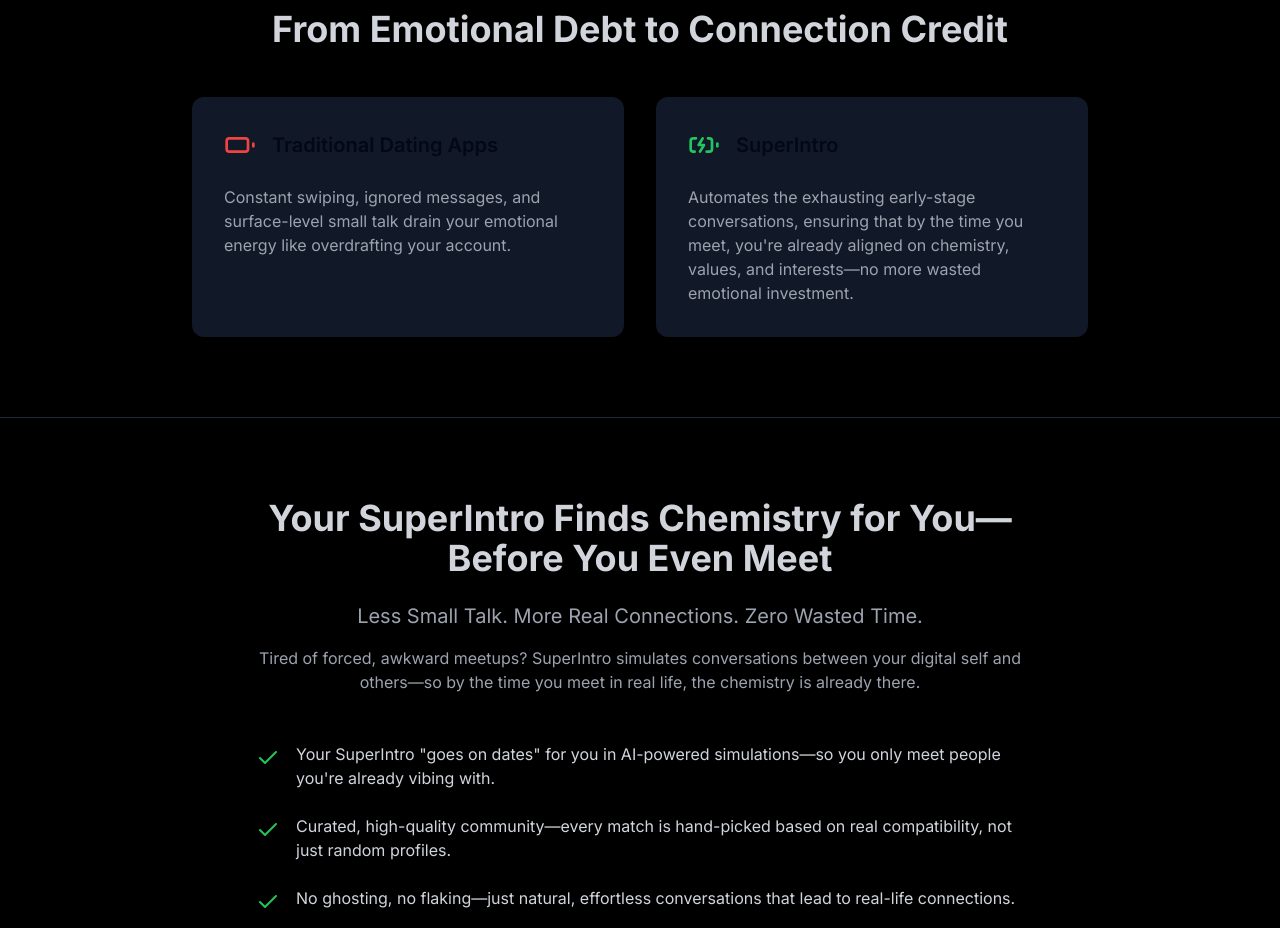
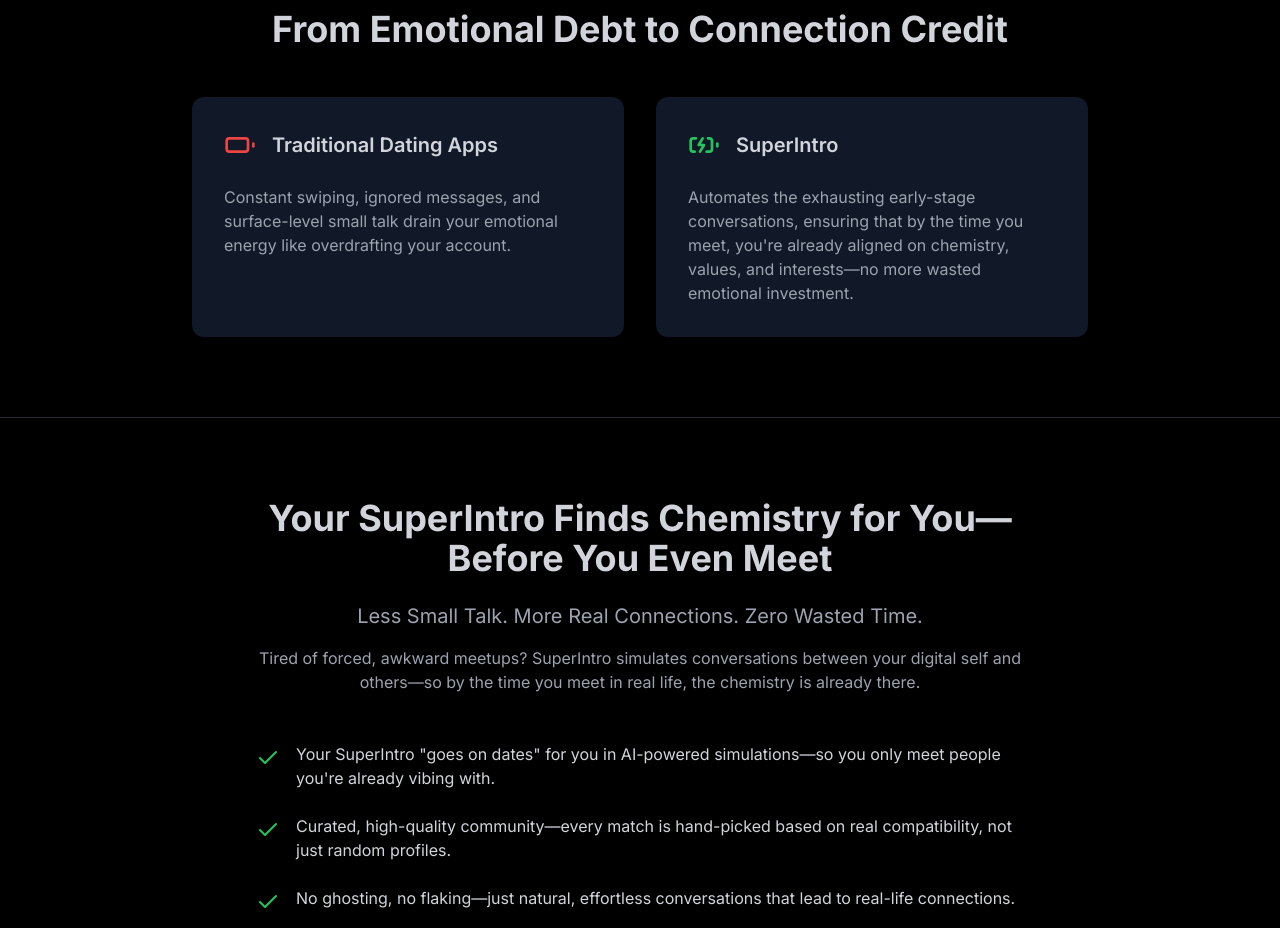
Before and after one commit to AiOS-Internship-PersonaNet/Landing-page, a Next.js app: page / in a window 1280 px wide. Shown: the part 1040-1968 px from the top of the page. Built offline with nearby package versions, Linux system fonts and the light colour scheme.

Commit message:
fix color

```diff
--- a/components/EmotionalBanking.jsx
+++ b/components/EmotionalBanking.jsx
@@ -11,7 +11,7 @@ export default function EmotionalBanking() {
           <div className="bg-gray-900 p-8 rounded-lg">
             <div className="flex items-center gap-4 mb-6">
               <Battery className="w-8 h-8 text-red-500" />
-              <h3 className="text-xl font-semibold">Traditional Dating Apps</h3>
+              <h3 className="text-xl font-semibold text-gray-300">Traditional Dating Apps</h3>
             </div>
             <p className="text-gray-400">
               Constant swiping, ignored messages, and surface-level small talk
@@ -21,7 +21,7 @@ export default function EmotionalBanking() {
           <div className="bg-gray-900 p-8 rounded-lg">
             <div className="flex items-center gap-4 mb-6">
               <BatteryCharging className="w-8 h-8 text-green-500" />
-              <h3 className="text-xl font-semibold">SuperIntro</h3>
+              <h3 className="text-xl font-semibold text-gray-300">SuperIntro</h3>
             </div>
             <p className="text-gray-400">
               Automates the exhausting early-stage conversations, ensuring that
```
